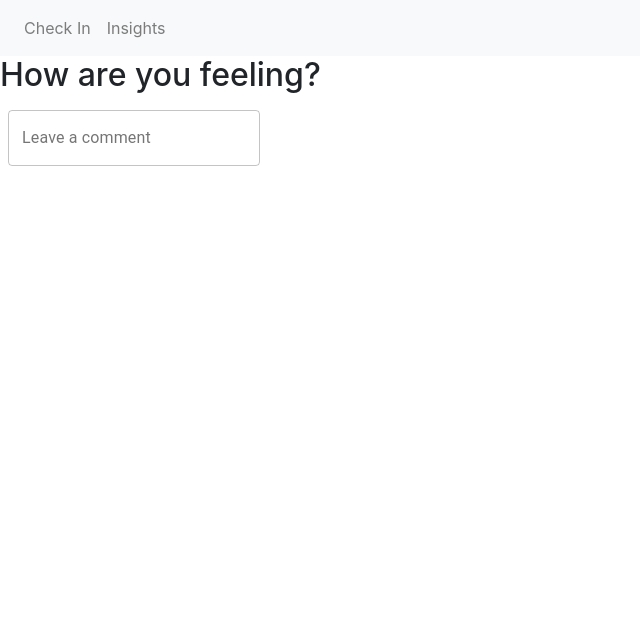
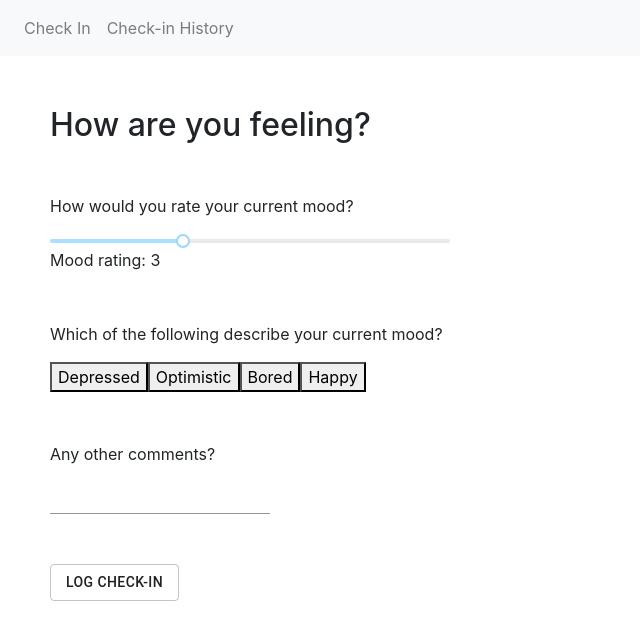
Before and after one commit to mattcleary55/unmind-mood-tracker, a React (Create React App) app: page / in a window 1280 px wide. Shown: the top 640 px of the page, without its empty margins (0-640 px from the left). Built offline with nearby package versions, Linux system fonts and the light colour scheme.

Commit message:
wired up api call to log check in and added basic components for checkin log page

```diff
--- /dev/null
+++ b/Slider.d.ts
@@ -0,0 +1 @@
+declare module 'rc-slider';
--- a/package.json
+++ b/package.json
@@ -4,6 +4,8 @@
   "private": true,
   "proxy": "http://localhost:8080",
   "dependencies": {
+    "@material-ui/core": "^4.10.0",
+    "@types/rc-slider": "^8.6.5",
     "axios": "^0.19.2",
     "body-parser": "^1.19.0",
     "bootstrap": "^4.5.0",
@@ -11,6 +13,7 @@
     "moment": "^2.26.0",
     "npm-run-all": "^4.1.5",
     "rc-slider": "^9.2.4",
+    "rc-tooltip": "^4.2.0",
     "react": "^16.13.1",
     "react-accessible-accordion": "^3.0.1",
     "react-bootstrap": "^1.0.1",
--- a/src/App.tsx
+++ b/src/App.tsx
@@ -11,9 +11,10 @@ function App() {
         <NavigationBar />
 
         <Switch>
-          <Route path='/insights'>
+          <Route path='/checkin-history'>
             <CheckInHistory />
           </Route>
+
           <Route path='/'>
             <CheckIn />
           </Route>
--- /dev/null
+++ b/src/api.ts
@@ -0,0 +1,21 @@
+import axios from 'axios';
+
+import { TCheckInHistory, ICheckIn } from '.../../../types';
+
+export const getCheckInHistory = async (): Promise<TCheckInHistory> => {
+  const { data } = await axios(`http://localhost:3000/api/checkin`);
+  return data;
+};
+
+export const logCheckInHistory = async (): Promise<void> => {
+  const body = {
+    moodRating: 5,
+    feelingDescriptions: ['bored'],
+    time: Date.now(),
+    comment: 'Fine, I guess',
+  };
+  try {
+    await axios.post(`http://localhost:3000/api/checkin`, body);
+  } catch (e) {}
+  return;
+};
--- a/src/components/CheckIn.tsx
+++ b/src/components/CheckIn.tsx
@@ -22,8 +22,8 @@ const CheckIn: React.FC<{ checkIn: ICheckIn }> = ({
       <p>{moment(time).format('DD/MM/YY')}</p>
 
       <div>
-        {feelingDescriptions.map((description) => (
-          <FeelingDescriptor text={description} />
+        {feelingDescriptions.map((description: string, index: number) => (
+          <FeelingDescriptor text={description} key={index} />
         ))}
       </div>
 
--- a/src/components/CheckInHistory.tsx
+++ b/src/components/CheckInHistory.tsx
@@ -20,8 +20,8 @@ const CheckInHistory: React.FC<{ checkInHistory: TCheckInHistory }> = ({
   checkInHistory: TCheckInHistory;
 }) => (
   <Accordion allowZeroExpanded>
-    {checkInHistory.map((checkIn: ICheckIn) => (
-      <AccordionItem>
+    {checkInHistory.map((checkIn: ICheckIn, index: number) => (
+      <AccordionItem key={index}>
         <AccordionItemHeading>
           <AccordionItemButton>
             {moment(checkIn.time).format('DD/MM/YY')}
--- a/src/components/NavBar.tsx
+++ b/src/components/NavBar.tsx
@@ -5,7 +5,8 @@ export const NavigationBar: React.FC = () => (
   <Navbar bg='light' variant='light'>
     <Nav className='mr-auto'>
       <Nav.Link href='/'>Check In</Nav.Link>
-      <Nav.Link href='insights'>Insights</Nav.Link>
+
+      <Nav.Link href='/checkin-history'>Check-in History</Nav.Link>
     </Nav>
   </Navbar>
 );
--- a/src/components/Summary.tsx
+++ b/src/components/Summary.tsx
@@ -12,9 +12,10 @@ const Summary: React.FC<{ checkInHistory: TCheckInHistory }> = ({
     checkInHistory.length;
 
   return (
-    <div>
-      <h1>Total checkins: {checkInHistory.length}</h1>
-      <h1>Average mood rating: {averageMoodRating.toFixed(1)}/10</h1>
+    <div style={{ marginBottom: 50 }}>
+      <h2>Average mood rating: {averageMoodRating.toFixed(1)}/10</h2>
+
+      <h3>Based on {checkInHistory.length} total check-ins</h3>
     </div>
   );
 };
--- a/src/hooks/useGetCheckInHistory.ts
+++ b/src/hooks/useGetCheckInHistory.ts
@@ -1,5 +1,6 @@
 import { useState, useEffect } from 'react';
-import axios from 'axios';
+
+import { getCheckInHistory } from '../api';
 
 import { TCheckInHistory } from '.../../../types';
 
@@ -9,7 +10,7 @@ export default () => {
 
   useEffect((): void => {
     (async (): Promise<void> => {
-      let { data } = await axios(`http://localhost:3000/api/checkin`);
+      const data = await getCheckInHistory();
       setCheckInHistory(data);
       setLoading(false);
       // Ideally we'd want to wrap this in a try/catch in case this fails
--- a/src/pages/CheckIn.tsx
+++ b/src/pages/CheckIn.tsx
@@ -1,32 +1,83 @@
-import React from 'react';
-import { TextField } from '@material-ui/core';
-import { makeStyles } from '@material-ui/core/styles';
+import 'rc-slider/assets/index.css';
+import React, { useState } from 'react';
+import { TextField, Button } from '@material-ui/core';
+import Slider from 'rc-slider';
+import { withRouter } from 'react-router-dom';
 
-const useStyles = makeStyles((theme) => ({
-  root: {
-    '& > *': {
-      margin: theme.spacing(1),
-      width: '25ch',
-    },
-  },
-}));
+import { logCheckInHistory } from '../api';
 
-const CheckInPage: React.FC = () => {
-  const classes = useStyles();
+type TFeelingDescriptions = {
+  depressed: boolean;
+  optimistic: boolean;
+  bored: boolean;
+  happy: boolean;
+};
+
+const CheckInPage: React.FC = (props: any) => {
+  const [commentText, setCommentText] = useState<string>('');
+  const [moodRating, setMoodRating] = useState<number>(3);
+  const [feelingDescriptions, setFeelingDescriptions] = useState<
+    TFeelingDescriptions
+  >({ depressed: false, optimistic: false, bored: false, happy: false });
+
+  console.log(commentText);
+  console.log(moodRating);
+
+  const wrapperStyle = { width: 400, margin: 50 };
 
   return (
     <div>
-      <h2>How are you feeling?</h2>
+      <div style={wrapperStyle}>
+        <h2>How are you feeling?</h2>
+      </div>
 
-      <form className={classes.root} noValidate autoComplete='off'>
+      <div style={wrapperStyle}>
+        <p>How would you rate your current mood?</p>
+        <Slider
+          min={1}
+          max={7}
+          defaultValue={3}
+          value={moodRating}
+          onChange={(value: number): void => setMoodRating(value)}
+        />
+        <p>Mood rating: {moodRating}</p>
+      </div>
+
+      <div style={wrapperStyle}>
+        <p>Which of the following describe your current mood?</p>
+
+        <button>Depressed</button>
+
+        <button>Optimistic</button>
+
+        <button>Bored</button>
+
+        <button>Happy</button>
+      </div>
+
+      <div style={wrapperStyle}>
+        <p>Any other comments?</p>
+
         <TextField
           id='outlined-basic'
-          label='Leave a comment'
+          value={commentText}
+          onChange={(event): void => setCommentText(event.target.value)}
+        />
+      </div>
+
+      <div style={wrapperStyle}>
+        <Button
           variant='outlined'
-        />
-      </form>
+          onClick={async () => {
+            await logCheckInHistory();
+            props.history.push('/checkin-history');
+          }}
+        >
+          Log Check-In
+        </Button>
+      </div>
     </div>
   );
 };
 
-export default CheckInPage;
+export default withRouter(CheckInPage);
--- a/src/pages/CheckInHistory.tsx
+++ b/src/pages/CheckInHistory.tsx
@@ -6,8 +6,10 @@ import { Summary, CheckInHistory, Spinner } from '../components';
 const CheckInHistoryPage: React.FC = () => {
   const { checkInHistory, loading } = useGetCheckInHistory();
 
+  const wrapperStyle = { margin: 50 };
+
   return !loading ? (
-    <div>
+    <div style={wrapperStyle}>
       <Summary checkInHistory={checkInHistory} />
 
       <CheckInHistory checkInHistory={checkInHistory} />
--- a/types.ts
+++ b/types.ts
@@ -1,7 +1,9 @@
 export interface ICheckIn {
   moodRating: number;
-  feelingDescriptions: ReadonlyArray<string>;
-  time: Date;
+  feelingDescriptions: ReadonlyArray<
+    'depressed' | 'happy' | 'optimistic' | 'bored'
+  >;
+  time: number;
   comment: string;
 }
 
```
Also changed, not shown: 1 other file (tests, documents, lock files or other folders).
